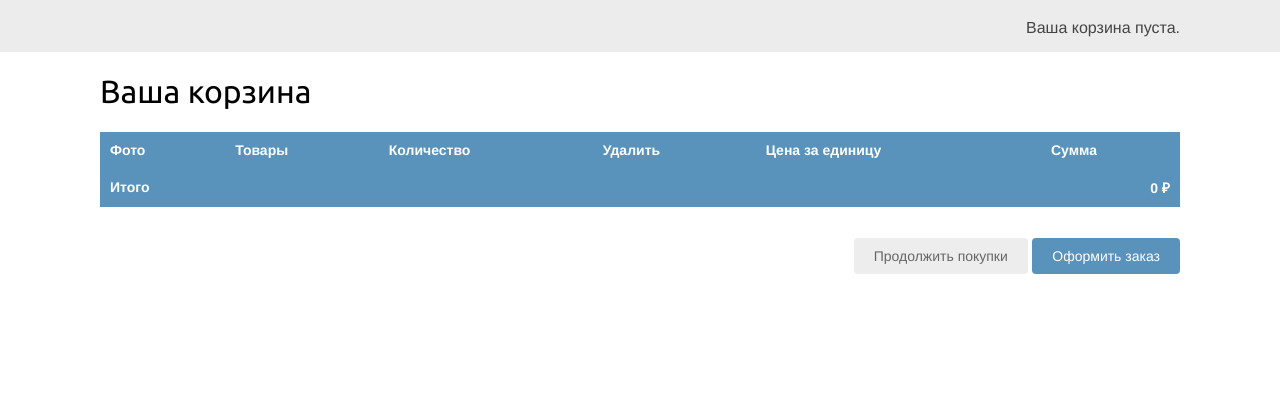
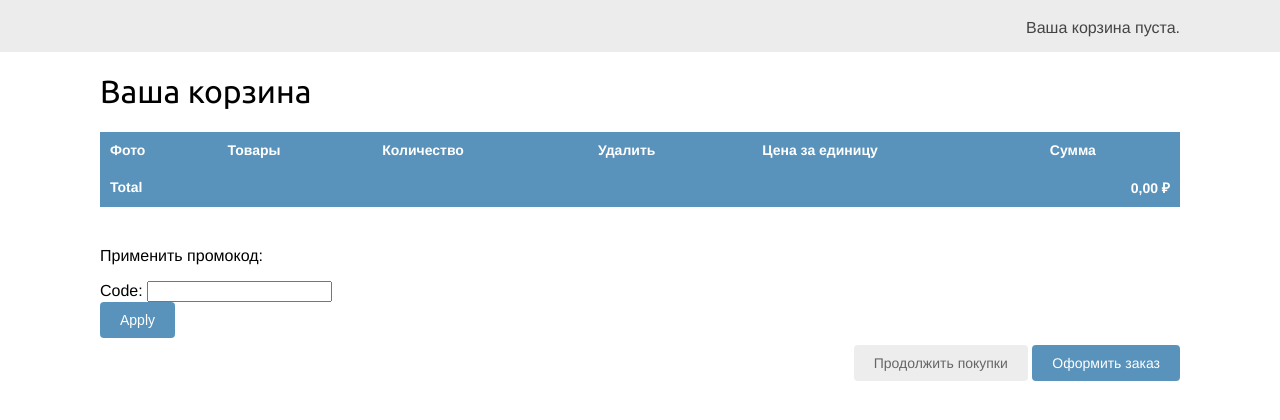
Before and after one commit to Filichkin/Online_shop, a Django app: page /cart/ in a window 1280 px wide. Shown: the part 46-466 px from the top of the page. Run offline with Django 5.2, Linux system fonts and the light colour scheme; parts of the project's set-up code (start-up, migrations or seed data) failed here and were passed over; some libraries are stand-ins or nearby versions.

Commit message:
update cart detail.html

```diff
--- a/myshop/cart/templates/cart/detail.html
+++ b/myshop/cart/templates/cart/detail.html
@@ -28,7 +28,14 @@
           </a>
         </td>
         <td>{{ product.name }}</td>
-        <td>{{ item.quantity }}</td>
+        <td>
+          <form action="{% url "cart:cart_add" product.id %}" method="post">
+              {{ item.update_quantity_form.quantity }}
+              {{ item.update_quantity_form.override }}
+              <input type="submit" value="Изменить">
+              {% csrf_token %}
+          </form>
+        </td>
         <td>
           <form action="{% url "cart:cart_remove" product.id %}" method="post">
             <input type="submit" value="Удалить">
@@ -40,13 +47,38 @@
       </tr>
     {% endwith %}
   {% endfor %}
+  {% if cart.coupon %}
+    <tr class="subtotal">
+      <td>Полная стоимость</td>
+      <td colspan="4"></td>
+      <td class="num">{{ cart.get_total_price|floatformat:2 }} &#8381</td>
+    </tr>
+      <tr>
+        <td>
+          Промокод: "{{ cart.coupon.code }}"
+          (Скидка {{ cart.coupon.discount }}%)
+        </td>
+        <td colspan="4"></td>
+        <td class="num neg">
+         -{{ cart.get_discount|floatformat:2 }} &#8381
+        </td>
+      </tr>
+  {% endif %}
   <tr class="total">
-    <td>Итого</td>
+    <td>Total</td>
     <td colspan="4"></td>
-    <td class="num">{{ cart.get_total_price }} &#8381</td>
+    <td class="num">
+      {{ cart.get_total_price_after_discount|floatformat:2 }} &#8381
+    </td>
   </tr>
 </tbody>
 </table>
+<p>Применить промокод:</p>
+<form action="{% url "coupons:apply" %}" method="post">
+  {{ coupon_apply_form }}
+  <input type="submit" value="Apply">
+  {% csrf_token %}
+</form>
 <p class="text-right">
 <a href="{% url "shop:product_list" %}" class="button
 light">Продолжить покупки</a>
--- a/myshop/cart/views.py
+++ b/myshop/cart/views.py
@@ -1,6 +1,7 @@
 from django.shortcuts import get_object_or_404, redirect, render
 from django.views.decorators.http import require_POST
 
+from coupons.forms import CouponApplyForm
 from shop.models import Product
 from .cart import Cart
 from .forms import CartAddProductForm
@@ -31,8 +32,16 @@ def cart_remove(request, product_id):
 
 def cart_datail(request):
     cart = Cart(request)
+    for item in cart:
+        item['update_quantity_form'] = CartAddProductForm(
+            initial={'quantity': item['quantity'], 'override': True}
+            )
+    coupon_apply_form = CouponApplyForm()
     return render(
         request,
         'cart/detail.html',
-        {'cart': cart}
+        {
+            'cart': cart,
+            'coupon_apply_form': coupon_apply_form
+        }
     )
```
